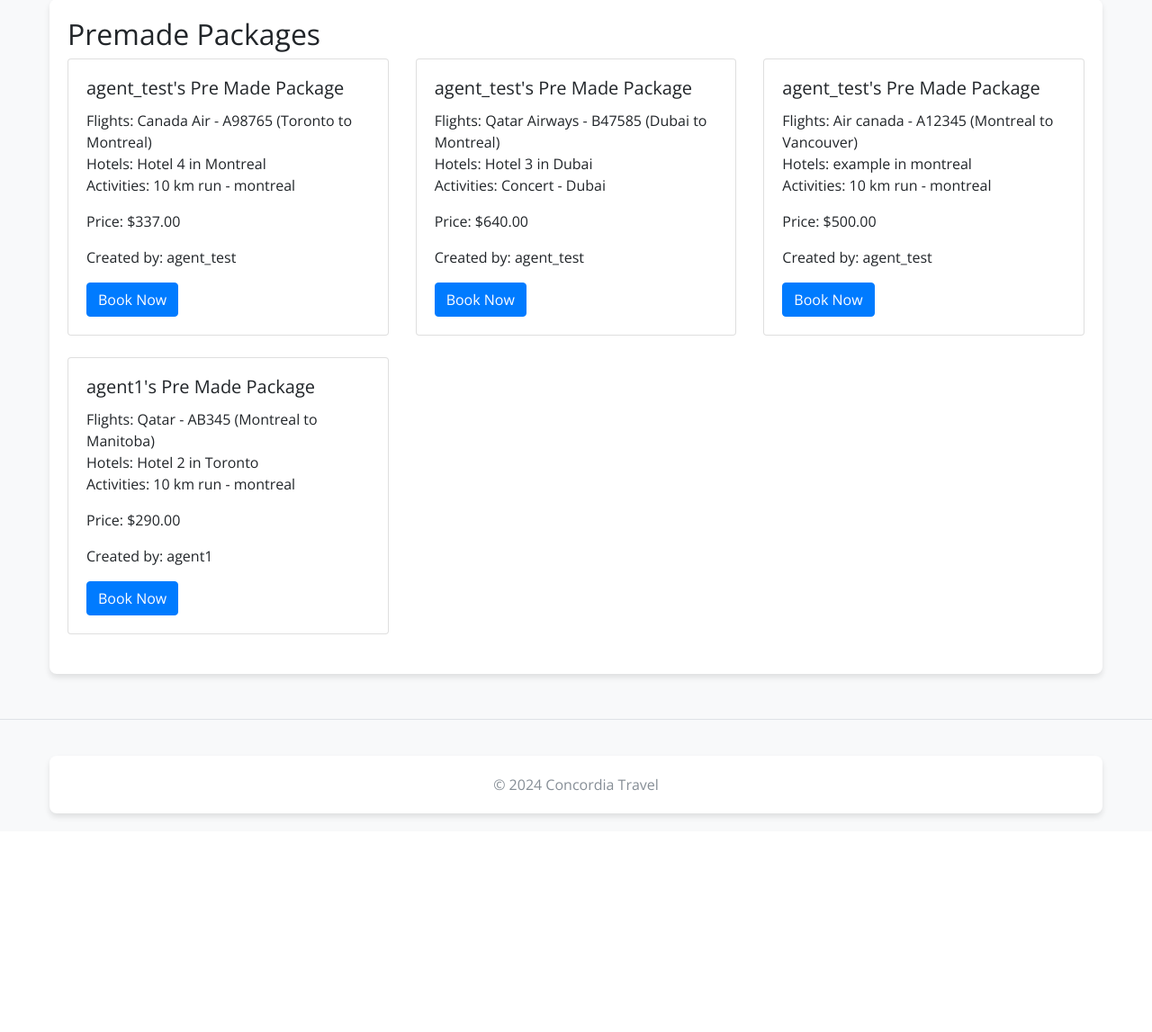
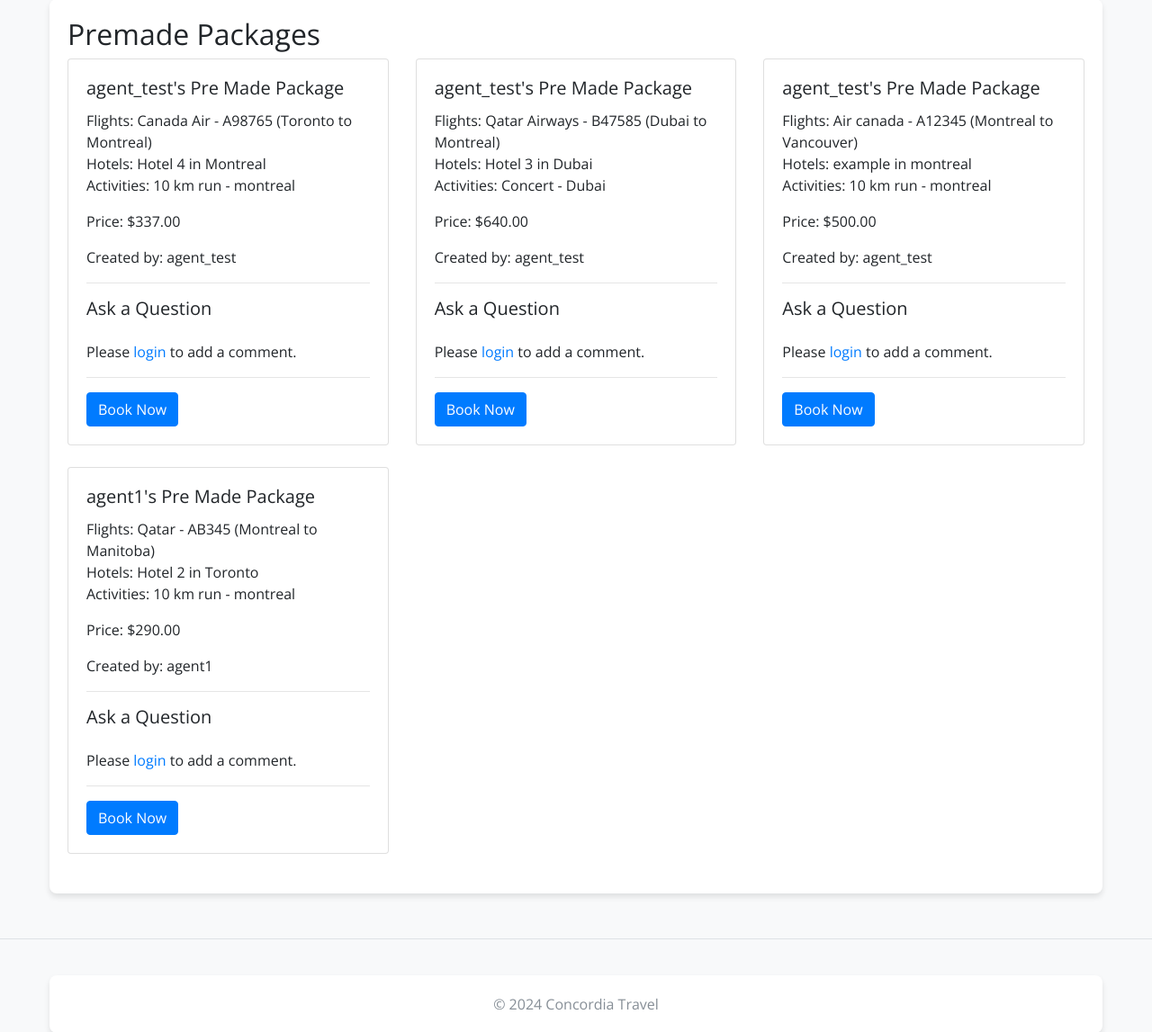
Before and after one commit to saeed-sr/COEN6311-Persia, a Django app: page /packages/premade_packages/ in a window 1280 px wide. Shown: the part 147-1294 px from the top of the page at 90% size. Before the commit the page ends 1057 px from the top, so only its background shows below. Run offline with Django 5.2, Linux system fonts and the light colour scheme; data comes from the database, SQL or seed files in the repository; both versions use the stored data as it was after the commit; some libraries are stand-ins or nearby versions.

Commit message:
q&a sections added to the premade packages

```diff
--- a/concordia_travel/packages/forms.py
+++ b/concordia_travel/packages/forms.py
@@ -1,5 +1,5 @@
 from django import forms
-from .models import Flight, Hotel, Activity, CustomPackage,CommentFlight,CommentHotel, CommentActivity
+from .models import Flight, Hotel, Activity, CustomPackage,CommentFlight,CommentHotel, CommentActivity,Question
 
 class FlightForm(forms.ModelForm):
     class Meta:
@@ -55,3 +55,8 @@ class CommentActivityForm(forms.ModelForm):
     class Meta:
         model = CommentActivity
         fields = ['text']
+
+class QuestionForm(forms.ModelForm):
+    class Meta:
+        model = Question
+        fields = ['question_text']
--- a/concordia_travel/packages/models.py
+++ b/concordia_travel/packages/models.py
@@ -138,3 +138,12 @@ class CommentActivity(models.Model):
 
     def __str__(self):
         return f"Comment by {self.user.username} on {self.activity.name} at {self.created_at}"
+
+class Question(models.Model):
+    user = models.ForeignKey(User, on_delete=models.CASCADE, related_name='asked_questions')
+    pre_made_package = models.ForeignKey(PreMadePackage, on_delete=models.CASCADE, related_name='questions')
+    question_text = models.TextField()
+    answered = models.BooleanField(default=False)
+
+    def __str__(self):
+        return f"Question from {self.user.username}"
--- a/concordia_travel/packages/templates/packages/pre_made_package.html
+++ b/concordia_travel/packages/templates/packages/pre_made_package.html
@@ -1,4 +1,5 @@
 <!-- premade_packages.html -->
+
 {% extends 'packages/base.html' %}
 
 {% block title %}Premade Packages - Concordia Travel{% endblock %}
@@ -26,7 +27,24 @@
               </p>
               <p class="card-text">Price: ${{ package.calculate_total_price }}</p>
               <p class="card-text">Created by: {{ package.agency.username }}</p>
+              <!-- Q&A Section -->
+              <hr>
+              <h5>Ask a Question</h5>
+              {% if user.is_authenticated %}
+              <form method="post" action="{% url 'ask_question' package.id %}">
+                {% csrf_token %}
+                <div class="form-group">
+                  <label for="question_text">Your Question:</label>
+                  <textarea class="form-control" id="question_text" name="question_text" rows="3" required></textarea>
+                </div>
+                <button type="submit" class="btn btn-primary">Submit Question</button>
+              </form>
+              {% else %}
+                <p class="mt-4">Please <a href="{% url 'login' %}">login</a> to add a comment.</p>
+              {% endif %}
+              <!-- End Q&A Section -->
               <!-- Add more details about the package as needed -->
+              <hr>
               <a href="#" class="btn btn-primary">Book Now</a>
             </div>
           </div>
@@ -36,4 +54,5 @@
   {% else %}
     <p>No premade packages available at the moment.</p>
   {% endif %}
+
 {% endblock %}
--- a/concordia_travel/packages/urls.py
+++ b/concordia_travel/packages/urls.py
@@ -19,5 +19,6 @@ urlpatterns = [
     path('custom-packages/<int:pk>/', views.CustomPackageDetailView.as_view(), name='custom-package-detail'),
 
     path('premade_packages/', views.PremadePackageListView.as_view(), name='premade_packages'),
+    path('ask-question/<int:package_id>/', views.ask_question, name='ask_question'),
     # Add more URL patterns for detail views, create views, etc.
 ]
--- a/concordia_travel/packages/views.py
+++ b/concordia_travel/packages/views.py
@@ -1,5 +1,5 @@
 from django.shortcuts import render, get_object_or_404, redirect
-from django.http import HttpResponseRedirect
+from django.http import HttpResponseRedirect,HttpResponse
 from django.urls import reverse
 from django.contrib import messages
 
@@ -7,7 +7,7 @@ from django.db.models import Q
 from datetime import datetime
 
 from django.views.generic import ListView, DetailView, CreateView, UpdateView, DeleteView
-from .models import Flight, Hotel, Activity, CustomPackage, PreMadePackage
+from .models import Flight, Hotel, Activity, CustomPackage, PreMadePackage,Question
 from .forms import FlightForm, HotelForm, ActivityForm, CustomPackageForm
 from django.contrib.auth.decorators import login_required
 
@@ -19,6 +19,7 @@ from .forms import CommentFlightForm
 from .models import CommentFlight
 from .forms import CommentHotelForm
 from .models import CommentHotel
+from .forms import QuestionForm
 
 
 
@@ -279,12 +280,40 @@ class CustomPackageDetailView(DetailView):
     context_object_name = 'custom_package'
 
 
+''''class PremadePackageListView(ListView):
+    model = PreMadePackage
+    template_name = 'packages/pre_made_package.html'
+    context_object_name = 'premade_packages'
+    '''
+
 class PremadePackageListView(ListView):
     model = PreMadePackage
     template_name = 'packages/pre_made_package.html'
     context_object_name = 'premade_packages'
 
+    def get_context_data(self, **kwargs):
+        context = super().get_context_data(**kwargs)
+        context['question_form'] = QuestionForm()  # Add the question form to the context
+        return context
 
+
+def ask_question(request, package_id):
+    # Retrieve the selected premade package
+    package = PreMadePackage.objects.get(pk=package_id)
+
+    if request.method == 'POST':
+        form = QuestionForm(request.POST)
+        if form.is_valid():
+            # Save the question associated with the selected premade package and the current user
+            question = form.save(commit=False)
+            question.user = request.user
+            question.pre_made_package = package
+            question.save()
+            messages.success(request, 'Your question has been submitted successfully.')
+            return redirect('premade_packages')  # Redirect to the premade packages page after submitting the question
+    else:
+        form = QuestionForm()
+    return render(request, 'packages/premade_package.html', {'form': form, 'package': package})
 
 def add_flight(request):
     pass
```
Also changed, not shown: concordia_travel/db.sqlite3, concordia_travel/packages/migrations/0008_question.py (added), concordia_travel/packages/migrations/0009_alter_question_custom_package.py (added), concordia_travel/packages/migrations/0010_rename_custom_package_question_pre_made_package.py (added).
